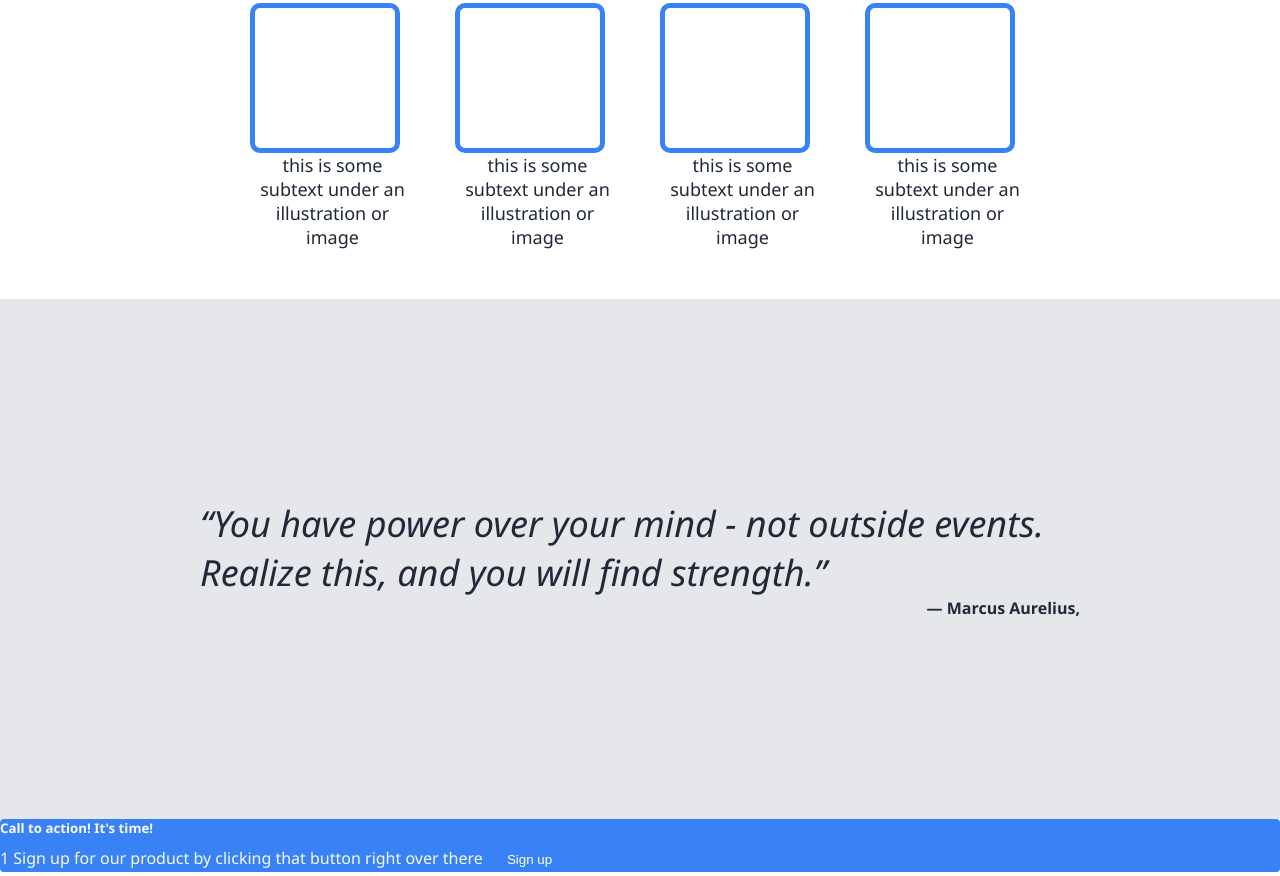
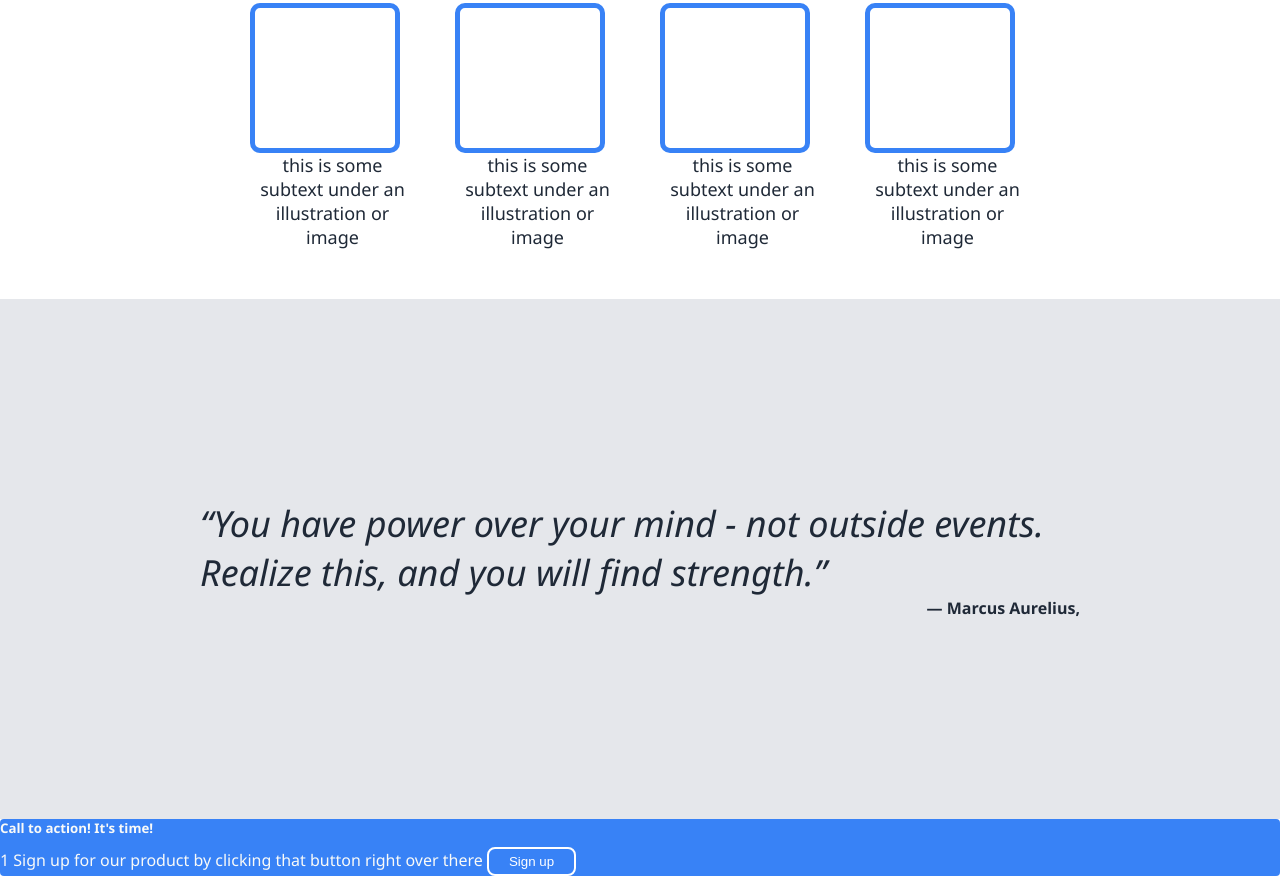
Before and after one commit to IsnardoA/Landing-Page, a plain HTML site: page index.html in a window 1280 px wide. Shown: the part 684-1560 px from the top of the page. Drawn offline with Linux system fonts and the light colour scheme.

Commit message:
created class for second button, add style to button

```diff
--- a/index.html
+++ b/index.html
@@ -67,7 +67,7 @@
             >Sign up for our product by clicking that button right over
             there</span
           >
-          <button>Sign up</button>
+          <button class="call-action-button">Sign up</button>
         </div>
       </div>
     </div>
--- a/style.css
+++ b/style.css
@@ -122,3 +122,11 @@ h2 {
   color: #f9faf8;
   display: flex;
 }
+
+.call-action-button {
+  background-color: #3882f6;
+  color: white;
+  padding: 5px 20px;
+  border-radius: 8px;
+  border: 2px solid white;
+}
```
